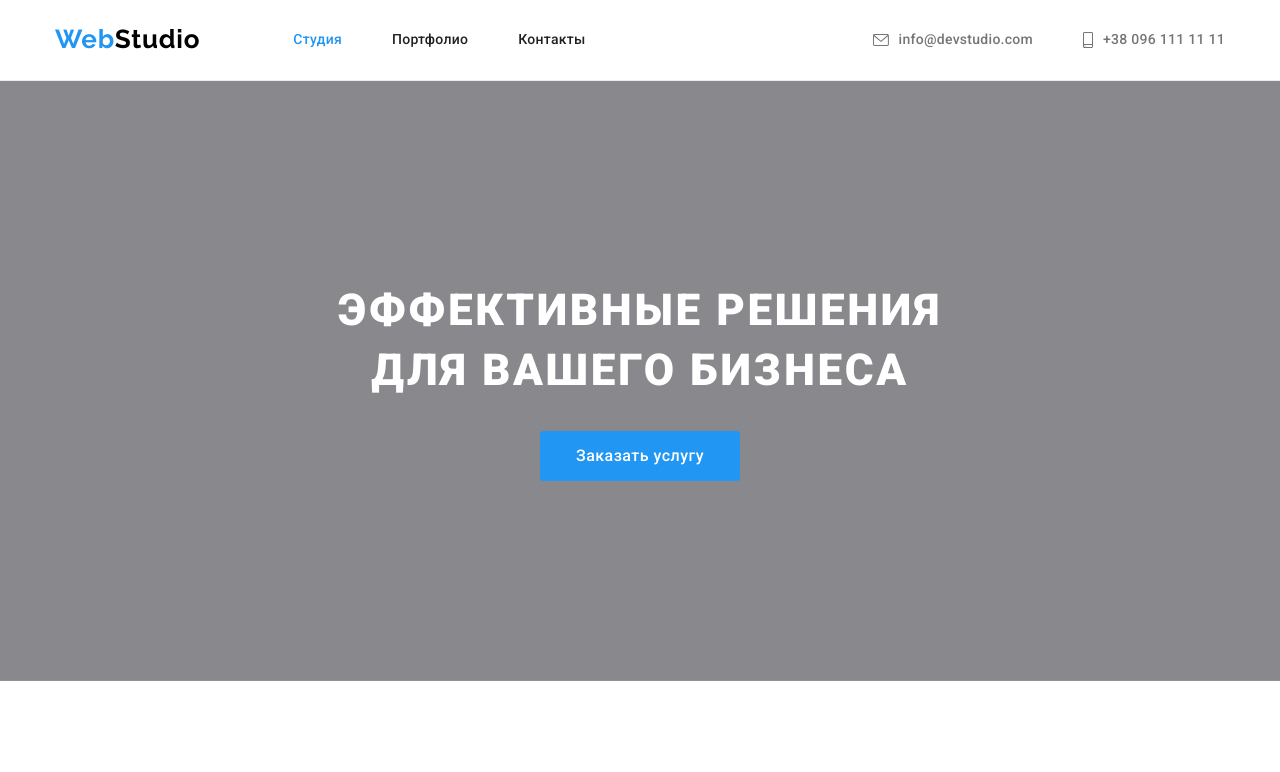
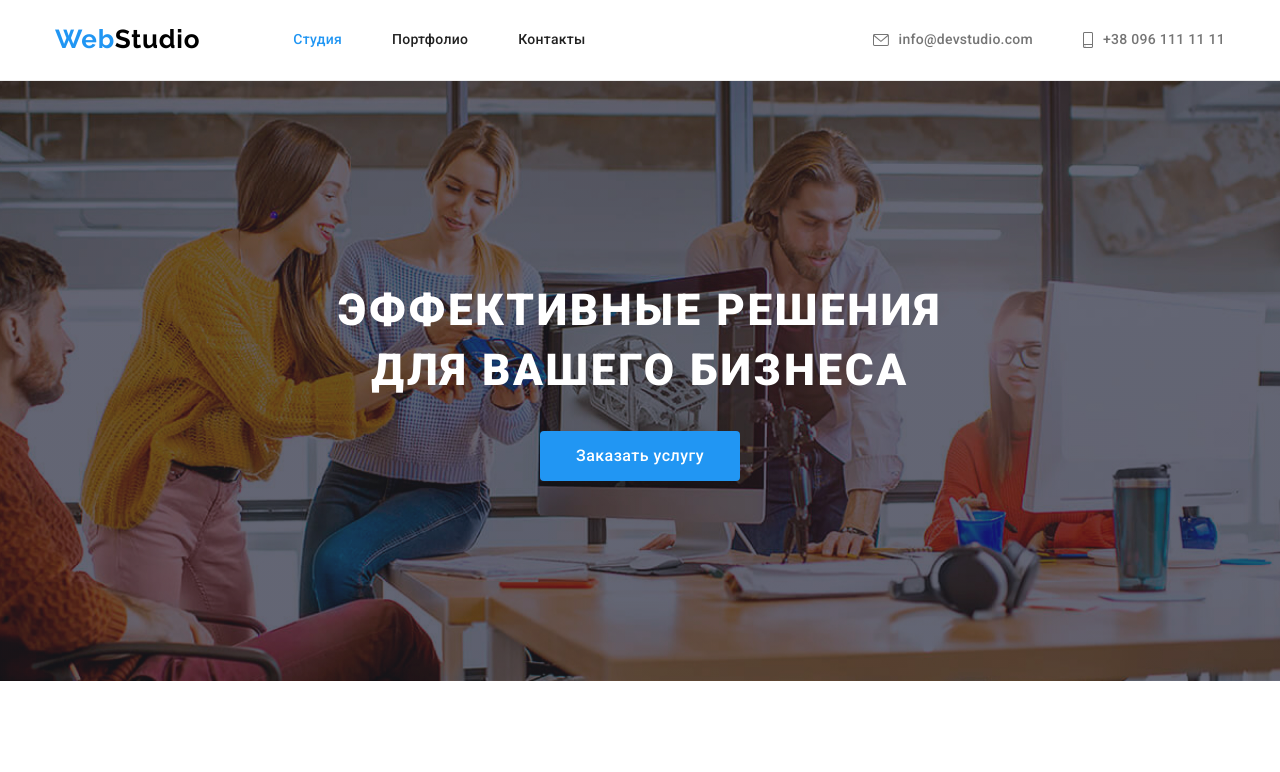
Before and after one commit to Zmiievskyi/goit-markup-hw-04, a plain HTML site: page index.html in a window 1280 px wide. Shown: the top 772 px of the page. Drawn offline with nearby package versions, Linux system fonts and the light colour scheme.

Commit message:
13062022-1

```diff
--- a/css/styles.css
+++ b/css/styles.css
@@ -205,7 +205,7 @@ p:last-child {
   background: #c4c4c4;
 
   background-image: linear-gradient(rgba(47, 48, 58, 0.4), rgba(47, 48, 58, 0.4)),
-    url(../images/hero-bg.jpg);
+    url(../images/herobg.jpg);
   background-repeat: no-repeat;
   background-position: center;
   background-size: cover;
```
